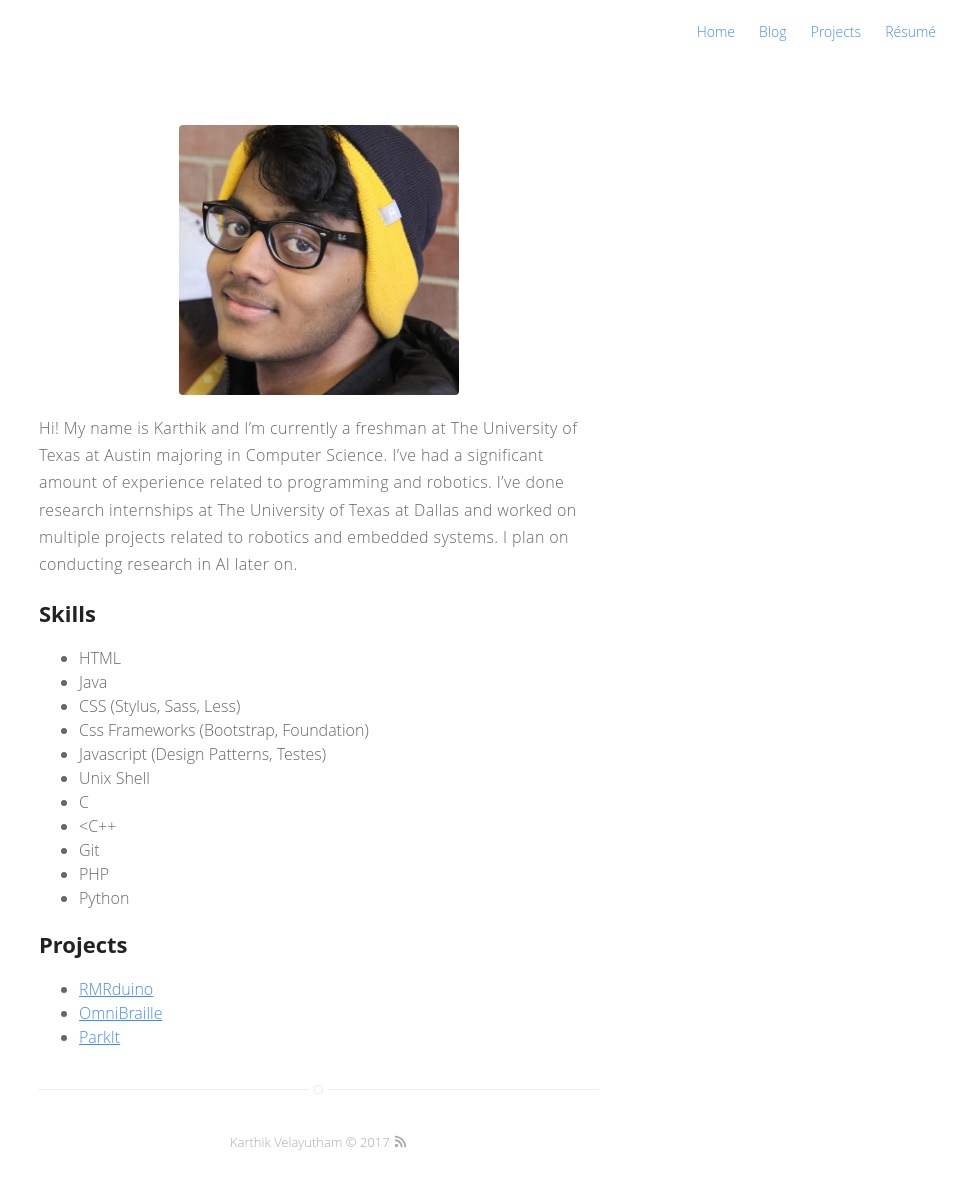
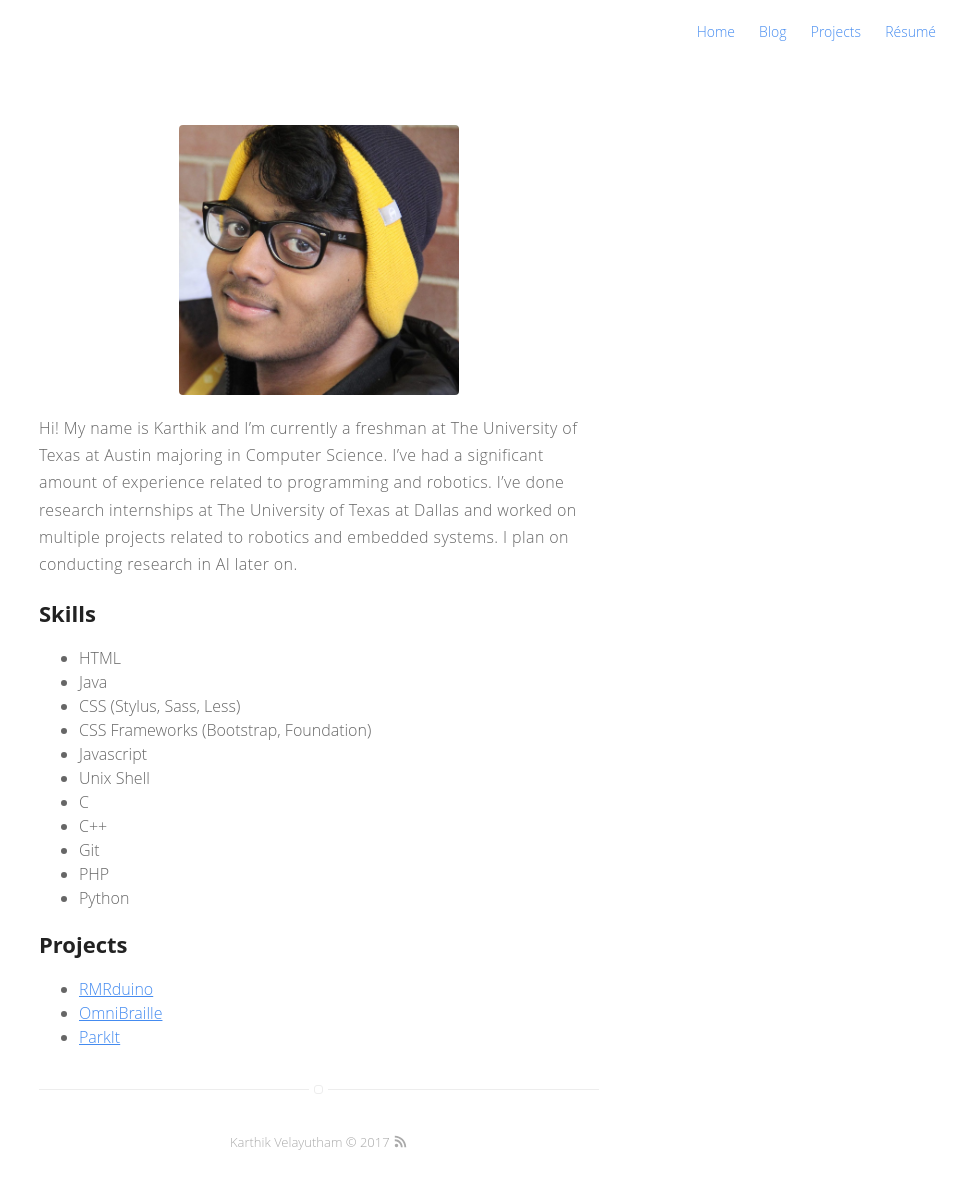
Before and after one commit to pyrito/pyrito.github.io, a Jekyll site: the page built from about.md, in a window 1280 px wide. Shown: the whole page, without its empty margins (321-1280 px from the left). Built offline with Jekyll 4.4.1, drawn with Linux system fonts in a browser that asks for light colours.

Commit message:
updated about.md

```diff
--- a/about.md
+++ b/about.md
@@ -12,11 +12,11 @@ layout: page
 	<li>HTML</li>
 	<li>Java</li>
 	<li>CSS (Stylus, Sass, Less)</li>
-	<li>Css Frameworks (Bootstrap, Foundation)</li>
-	<li>Javascript (Design Patterns, Testes)</li>
+	<li>CSS Frameworks (Bootstrap, Foundation)</li>
+	<li>Javascript</li>
 	<li>Unix Shell</li>
 	<li>C</li>
-	<li><C++</li>
+	<li>C++</li>
 	<li>Git</li>
 	<li>PHP</li>
 	<li>Python</li>
```
